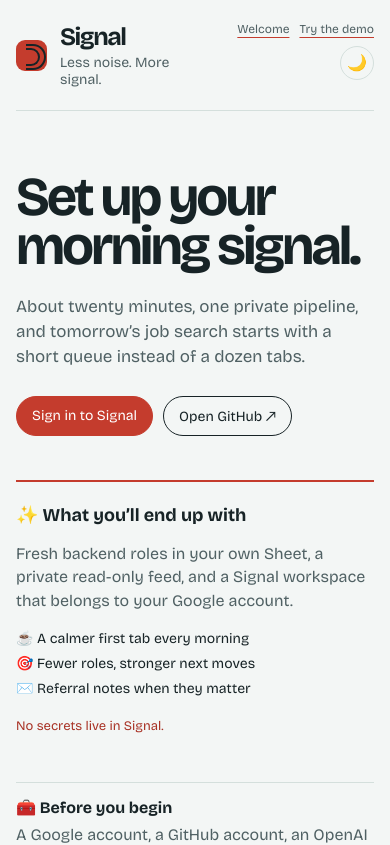
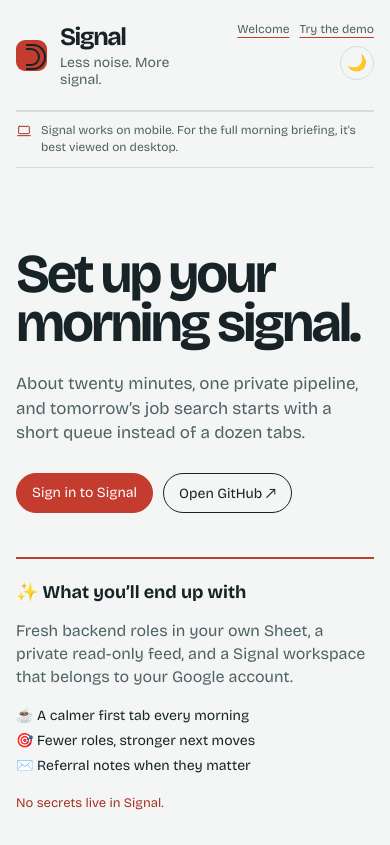
Before and after one commit to Aditya-Ramachandran/Signal, a Next.js app: page /Signal/guide in a window 390 px wide. Shown: the top 845 px of the page. Built offline with nearby package versions, Linux system fonts and the light colour scheme.

Commit message:
feat: add a mobile-only desktop viewing advisory
feat: add a mobile-only desktop viewing advisory

```diff
--- /dev/null
+++ b/app/components/MobileDesktopNote.tsx
@@ -0,0 +1,3 @@
+export default function MobileDesktopNote() {
+  return <aside className="mobile-desktop-note" role="note"><svg viewBox="0 0 24 24" aria-hidden="true"><rect x="4" y="5" width="16" height="11" rx="1"/><path d="M2.5 19h19"/></svg><span>Signal works on mobile. For the full morning briefing, it’s best viewed on desktop.</span></aside>;
+}
--- a/app/globals.css
+++ b/app/globals.css
@@ -174,5 +174,6 @@
 .waitlist-confirmation { display:block; width:100%; border-top:1px solid var(--accent); padding:13px 0 0; color:var(--ink); font-size:15px; font-weight:600; text-align:center; }
 .waitlist-demo { display:flex; align-items:center; justify-content:space-between; gap:12px; margin-top:18px; color:var(--muted); font-size:13px; }.waitlist-demo .welcome-guest { flex:0 0 auto; padding:9px 12px; font-size:13px; }
 .signal-footer { margin-top:72px; padding:19px 0 0; border-top:1px solid var(--line); }.signal-footer-main { display:flex; align-items:center; justify-content:space-between; gap:20px; }.signal-footer-brand { display:flex; align-items:baseline; gap:9px; }.signal-footer-brand strong { font-size:16px; letter-spacing:-.035em; }.signal-footer-brand span,.signal-footer-main p { margin:0; color:var(--muted); font-size:13px; }.signal-footer-main p { display:flex; align-items:center; gap:8px; text-align:right; }.signal-footer-dot { width:7px; height:7px; flex:0 0 auto; border-radius:50%; background:var(--accent); transform:translateX(-12px); opacity:0; transition:transform .45s cubic-bezier(.16,1,.3,1),opacity .2s ease; }.signal-footer.is-settled .signal-footer-dot { transform:translateX(0); opacity:1; }.signal-footer-note { display:block; margin-top:9px; color:var(--faint); font-size:11px; }.guide-shell .signal-footer { margin-top:58px; }.welcome-shell > .signal-footer { margin-top:34px; }@media (max-width:800px) { .signal-footer { margin-top:52px; }.signal-footer-main { display:block; }.signal-footer-main p { margin-top:8px; text-align:left; }.signal-footer-note { margin-top:10px; } }@media (prefers-reduced-motion:reduce) { .signal-footer-dot { transform:none; opacity:1; transition:none; } }
+.mobile-desktop-note { display:none; }@media (max-width:800px) { .mobile-desktop-note { display:flex; align-items:flex-start; gap:9px; margin:0 0 20px; padding:10px 0; border-top:1px solid var(--line); border-bottom:1px solid var(--line); color:var(--muted); font-size:12px; line-height:1.45; }.mobile-desktop-note svg { width:16px; height:16px; flex:0 0 auto; margin-top:1px; fill:none; stroke:var(--accent-deep); stroke-linecap:round; stroke-linejoin:round; stroke-width:1.5; } }
 @media (max-width:800px) { .waitlist-demo { align-items:flex-start; flex-direction:column; }.waitlist-demo .welcome-guest { width:100%; text-align:center; } }
 .queue-skeleton { padding-top:34px; }.skeleton-heading,.skeleton-lead,.skeleton-row { display:grid; gap:12px; }.skeleton-heading { grid-template-columns:180px 116px; margin-bottom:24px; }.skeleton-lead { grid-template-columns:1.3fr .7fr; min-height:224px; padding:27px; background:var(--surface); border-top:2px solid var(--accent); }.skeleton-row { grid-template-columns:48px 1.2fr .8fr .6fr; align-items:center; min-height:78px; border-bottom:1px solid var(--line); }.queue-skeleton span { display:block; min-height:13px; background:var(--line); animation:skeleton-pulse 1.25s ease-in-out infinite alternate; }.skeleton-heading span:nth-child(2) { width:72%; }.skeleton-lead span:first-child { min-height:44px; width:78%; }.skeleton-lead span:nth-child(2) { width:72%; align-self:end; }.skeleton-lead span:nth-child(3) { width:46%; align-self:end; }.skeleton-row span:nth-child(1) { width:28px; }.skeleton-row span:nth-child(4) { width:58%; justify-self:end; }@keyframes skeleton-pulse { from { opacity:.45; } to { opacity:.85; } }@media (max-width:700px) { .queue-skeleton { padding-top:27px; }.skeleton-heading { grid-template-columns:1fr 72px; }.skeleton-lead { min-height:185px; grid-template-columns:1fr; }.skeleton-row { grid-template-columns:30px 1fr 66px; min-height:84px; }.skeleton-row span:nth-child(3) { display:none; }.skeleton-row span:nth-child(4) { grid-column:3; grid-row:1; } }@media (prefers-reduced-motion:reduce) { .queue-skeleton span { animation:none; } }
--- a/app/guide/page.tsx
+++ b/app/guide/page.tsx
@@ -3,6 +3,7 @@
 import Link from 'next/link';
 import { useEffect, useState } from 'react';
 import SignalFooter from '../components/SignalFooter';
+import MobileDesktopNote from '../components/MobileDesktopNote';
 
 const repositoryUrl = 'https://github.com/Aditya-Ramachandran/Signal';
 
@@ -21,6 +22,7 @@
 
   return <main className="guide-shell">
     <GuideHeader theme={theme} onTheme={() => setTheme(theme === 'dark' ? 'light' : 'dark')}/>
+    <MobileDesktopNote/>
     <section className="guide-intro"><div><h1>Set up your<br/>morning signal.</h1><p>About twenty minutes, one private pipeline, and tomorrow’s job search starts with a short queue instead of a dozen tabs.</p><div className="guide-actions"><Link className="btn primary" href="/welcome">Sign in to Signal</Link><a className="btn" href={repositoryUrl} target="_blank" rel="noreferrer">Open GitHub ↗</a></div></div><aside><strong>✨ What you’ll end up with</strong><p>Fresh backend roles in your own Sheet, a private read-only feed, and a Signal workspace that belongs to your Google account.</p><ul><li>☕ A calmer first tab every morning</li><li>🎯 Fewer roles, stronger next moves</li><li>✉️ Referral notes when they matter</li></ul><span>No secrets live in Signal.</span></aside></section>
 
     <div className="guide-quickstart"><strong>🧰 Before you begin</strong><span>A Google account, a GitHub account, an OpenAI API key with credit, and about 20 minutes. You do not need to give Signal access to your Gmail or Sheet.</span></div>
--- a/app/page.tsx
+++ b/app/page.tsx
@@ -7,6 +7,7 @@
 import { supabase } from '../lib/supabase';
 import Welcome from './welcome/page';
 import SignalFooter from './components/SignalFooter';
+import MobileDesktopNote from './components/MobileDesktopNote';
 
 type Filter = 'All' | 'A' | 'B' | 'Applied' | 'Referred';
 type View = 'today' | 'saved' | 'later' | 'outreach';
@@ -234,6 +235,7 @@
 
   return <main className="shell">
     <header className="masthead"><div className="brand"><span className="mark" aria-hidden="true"/><div><div className="wordmark">Signal</div><div className="tagline">Less noise. More signal.</div></div></div><div className="mast-actions"><span className="date mono">SAT, 17 OCT 2026</span><button className="theme-toggle" aria-label={`Switch to ${theme === 'dark' ? 'light' : 'dark'} theme`} title={`Switch to ${theme === 'dark' ? 'light' : 'dark'} theme`} onClick={() => setTheme(theme === 'dark' ? 'light' : 'dark')}><span aria-hidden="true">{theme === 'dark' ? '☀️' : '🌙'}</span></button><button className="refresh" onClick={refresh}>Refresh queue</button>{!isGuestDemo && <details className="account-menu"><summary aria-label={accountEmail ? `Account menu for ${accountEmail}` : 'Open account menu'} title={accountEmail ? `Account: ${accountEmail}` : 'Open account menu'}><svg viewBox="0 0 24 24" aria-hidden="true"><circle cx="12" cy="8" r="3.5"/><path d="M4.75 20c.85-4 3.23-6 7.25-6s6.4 2 7.25 6"/></svg></summary><div className="account-menu-panel"><span className="account-menu-label">Private workspace</span><span className="account-menu-email" title={accountEmail}>{accountEmail || 'Your account'}</span><button onClick={signOut}>Sign out</button></div></details>}</div></header>
+    <MobileDesktopNote/>
     {isGuestDemo && <aside className="guest-notice"><div><span className="mono">GUEST DEMO</span><strong>Sample roles, real workflow — nothing is sent.</strong></div><a href="https://github.com/Aditya-Ramachandran/Signal" target="_blank" rel="noreferrer">Liked this? Set up your own Signal ↗</a></aside>}
     <motion.section className="stats" aria-label="Queue summary" {...(reducedMotion ? {} : { initial: { opacity: 0, y: 10 }, animate: { opacity: 1, y: 0 }, transition: { delay: .08, duration: .35 } })}><Stat value={String(newToday.length)} label="new today"/><Stat value={String(todayJobs.filter((job) => job.tier === 'A').length)} label="worth a referral"/><Stat value={isLoadingJobs ? '…' : '08:12'} label={isLoadingJobs ? 'loading tracker' : 'updated, IST'}/></motion.section>
     {(isGuestDemo || workspaceStatus === 'ready') && <div className="workspace-bar"><nav className="view-tabs queue-tabs" aria-label="Job queues"><button className={`view-tab ${activeView === 'today' ? 'active' : ''}`} onClick={() => chooseView('today')}>Today</button><button className={`view-tab ${activeView === 'saved' ? 'active' : ''}`} onClick={() => chooseView('saved')}>Saved <span className="tab-count mono">{savedJobs.length}</span></button><button className={`view-tab ${activeView === 'later' ? 'active' : ''}`} onClick={() => chooseView('later')}>Later <span className="tab-count mono">{laterJobs.length}</span></button></nav><div className={`outreach-control ${hasOutreach ? '' : 'unavailable'}`}><button className={`outreach-launch ${activeView === 'outreach' ? 'active' : ''}`} onClick={() => chooseView('outreach')} disabled={!hasOutreach}><span>Outreach desk</span><small>{hasOutreach ? <><b className="mono">{workspaceOutreach.filter((contact) => contact.emailInferred).length}</b> drafts ready</> : 'No drafts yet — run outreach in your pipeline'}</small></button><InfoTip label="What is the Outreach desk?">{hasOutreach ? 'A separate workspace for reviewing inferred-email drafts, not a job filter.' : 'Your optional outreach workflow publishes contact drafts here when it runs.'}</InfoTip>{!hasOutreach && <Link className="outreach-help" href="/guide">How it works</Link>}</div></div>}
```
Also changed, not shown: app/welcome/page.tsx (+2 -0 lines).
